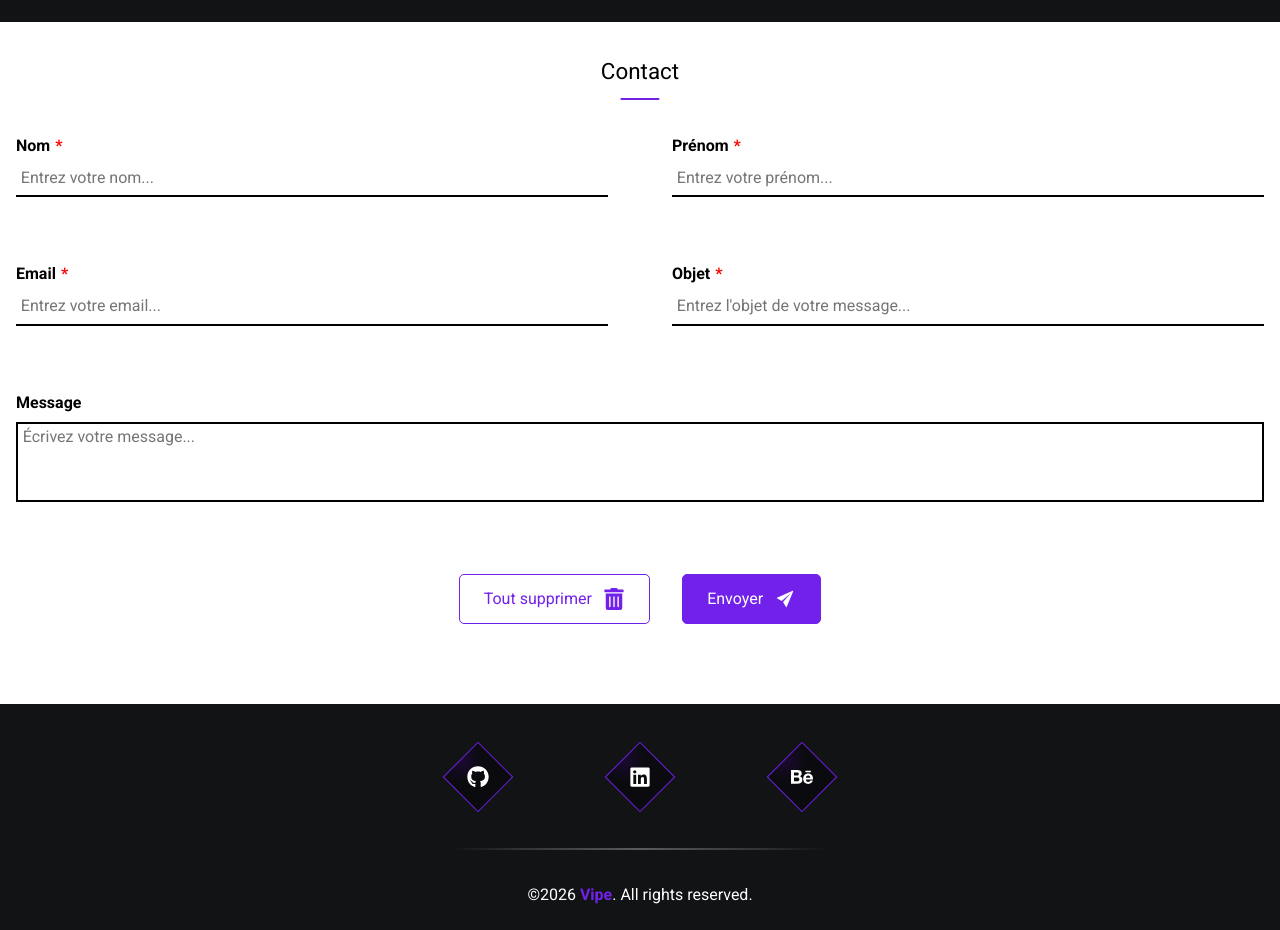
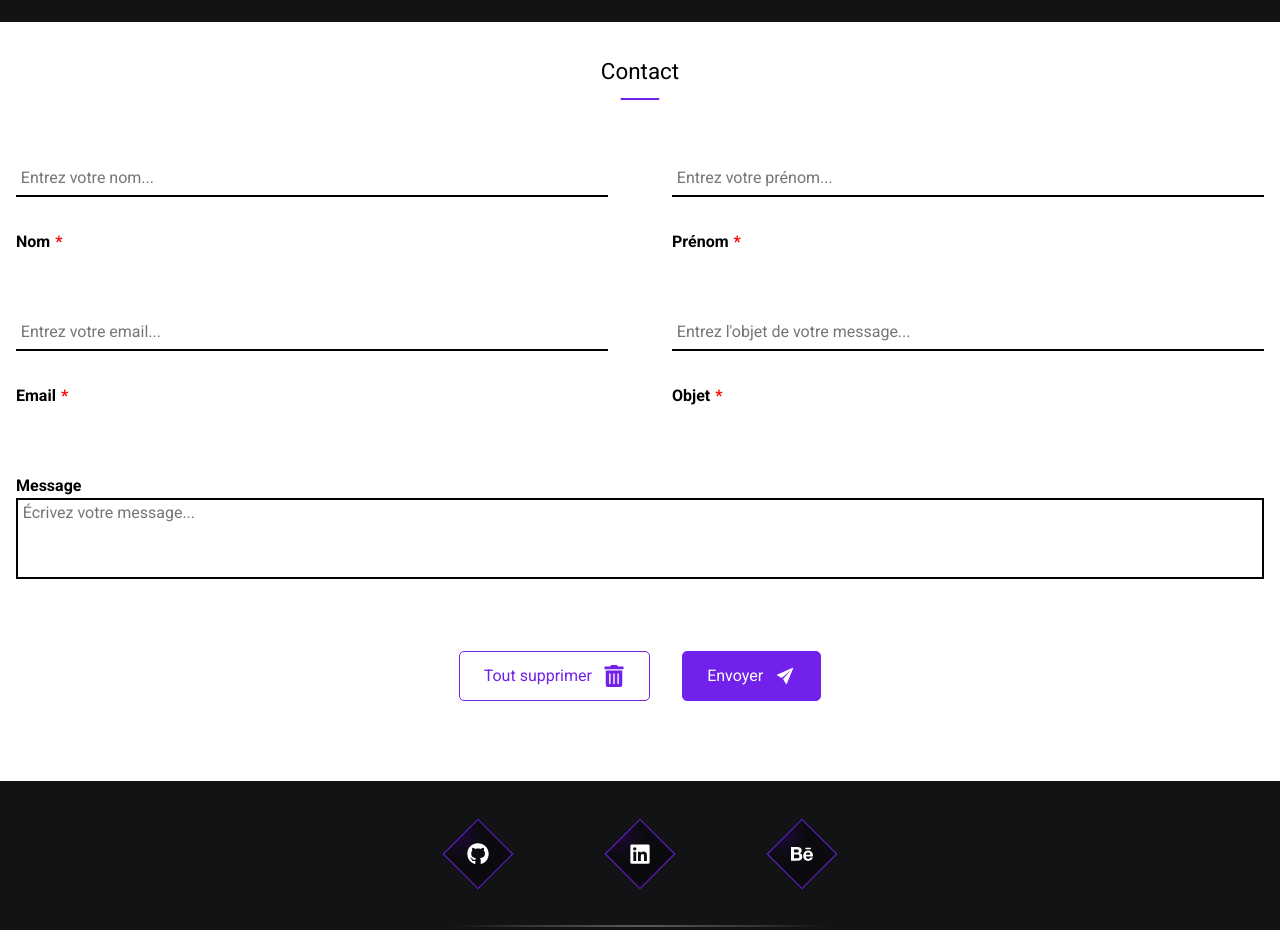
Before and after one commit to EnzoVescovali/Portfolio, a React (Vite) app: page / in a window 1280 px wide. Shown: the part 1180-2110 px from the top of the page. Built offline with nearby package versions, Linux system fonts and the light colour scheme.

Commit message:
style: refine the contact styles

```diff
--- a/src/sections/contact/contact.css
+++ b/src/sections/contact/contact.css
@@ -13,18 +13,11 @@ form {
   display: grid;
   grid-template-columns: repeat(1, 1fr);
   gap: 2rem;
-  margin-inline: 1rem;
+  padding-inline: 1rem;
 }
 
 label {
   font-weight: 600;
-}
-
-label:not(.radioLabel) {
-  position: absolute;
-  top: -2rem;
-  pointer-events: none;
-  font-size: 1rem;
 }
 
 input {
@@ -84,33 +77,9 @@ input[type="number"] {
   -moz-appearance: textfield;
 }
 
-.radio {
-  display: flex;
-  flex-direction: column;
-  justify-content: space-between;
-}
-
-.radioContainer {
-  display: grid;
-  grid-template-columns: 1fr 1fr;
-  gap: 2.2rem;
-  width: fit-content;
-}
-
-.radioContainer:first-child {
-  gap: 4.75rem;
-}
-
-.radioContainer > * {
-  margin-block: auto;
-}
-
 .formItem {
   position: relative;
 }
-
-
-
 
 .btnContainer {
   display: flex;
```
